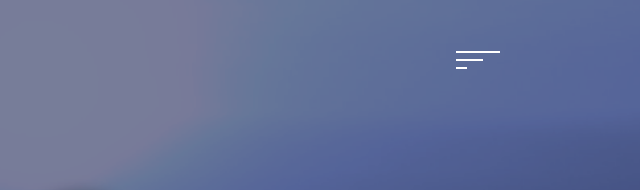
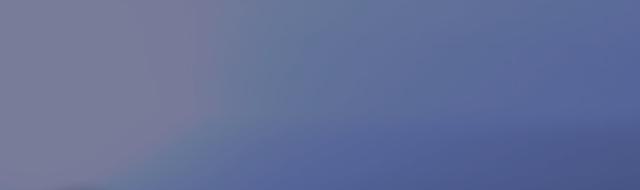
Before and after one commit to Augniv-Dale-Eli/Hacktj10, a plain HTML site: page webpage.html in a window 1280 px wide. Shown: the top 190 px of the page, 601-1241 px from the left. Drawn offline with nearby package versions, Linux system fonts and the light colour scheme; a web font is replaced by a local one.

Commit message:
removed 3 lines

```diff
--- a/webpage.html
+++ b/webpage.html
@@ -11,7 +11,10 @@
       rel="stylesheet"
     />
     <link rel="stylesheet" href="./design.css" />
-    <title>TimeKeep</title>
+    <title></title>
+
+
+</html>
     <style>
       body {
         background-image: url("image.PNG");
@@ -27,21 +30,7 @@
         <div class="logo">
           <h1>Calendar</h1>
         </div>
-        <svg
-          width="44"
-          height="18"
-          viewBox="0 0 44 18"
-          fill="none"
-          xmlns="http://www.w3.org/2000/svg"
-        >
-          <line
-            class="line"
-            y1="1"
-            x2="44"
-            y2="1"
-            stroke="white"
-            stroke-width="2"
-          />
+
           <line
             class="line"
             y1="9"
```
